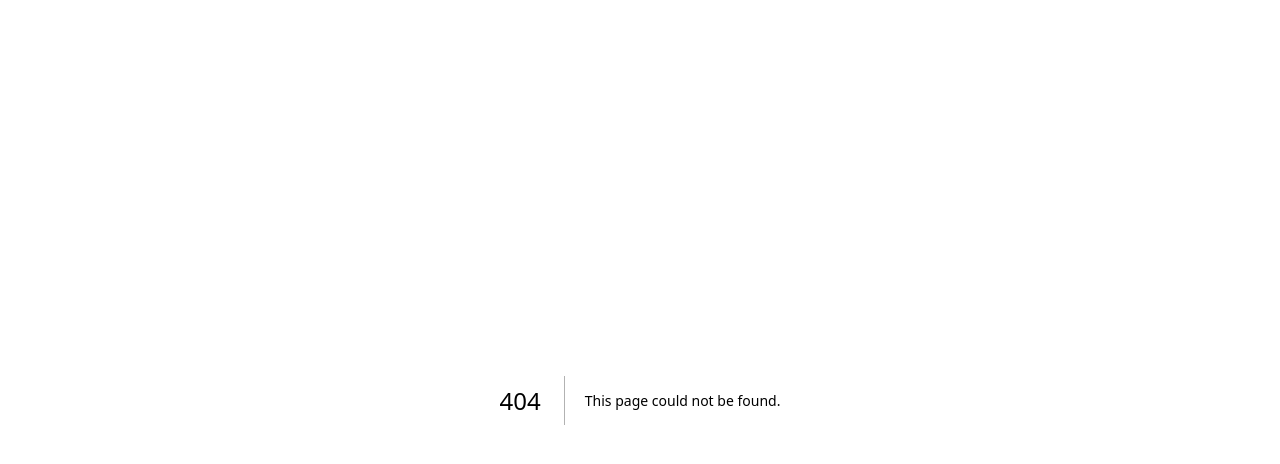
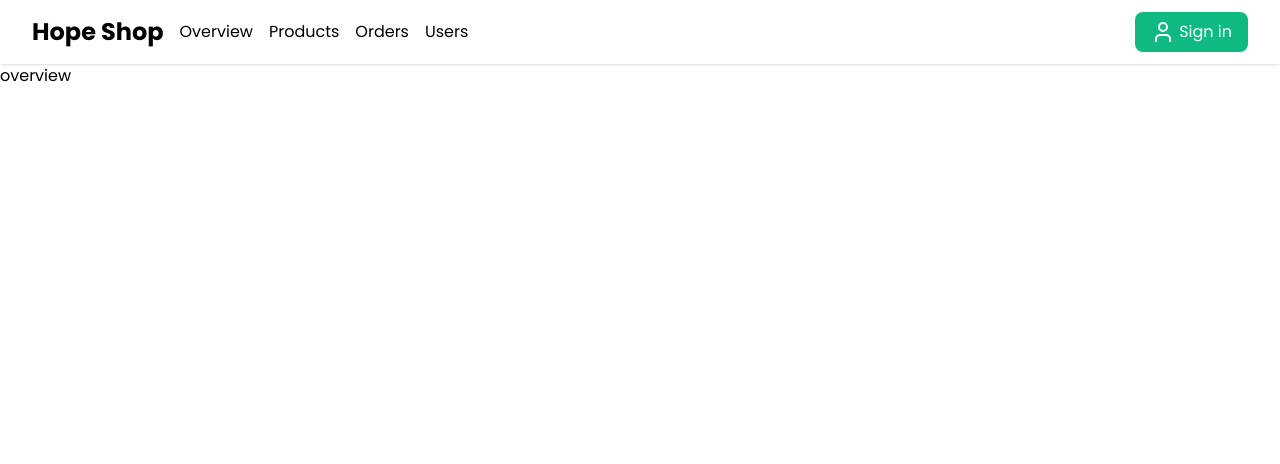
Before and after one commit to imran-farooq7/shop-hope, a Next.js app: page /admin/overview in a window 1280 px wide. Before the commit this address had no page. Shown: the top 464 px of the page. Built offline with nearby package versions, Linux system fonts and the light colour scheme; no server answers.

Commit message:
admin layout added

```diff
--- /dev/null
+++ b/app/admin/layout.tsx
@@ -0,0 +1,16 @@
+import { auth } from "@/auth";
+import AdminNav from "@/components/admin-nav/admin-nav";
+
+const AdminLayout = async ({ children }: { children: React.ReactNode }) => {
+	const session = await auth();
+	return (
+		<div className="flex flex-col min-h-screen">
+			<main className="flex-1">
+				<AdminNav user={session?.user!} />
+				{children}
+			</main>
+		</div>
+	);
+};
+
+export default AdminLayout;
--- /dev/null
+++ b/app/admin/overview/page.tsx
@@ -0,0 +1,5 @@
+const AdminOverview = () => {
+	return <div>overview</div>;
+};
+
+export default AdminOverview;
--- /dev/null
+++ b/components/admin-nav/admin-nav.tsx
@@ -0,0 +1,56 @@
+"use client";
+import { Disclosure } from "@headlessui/react";
+import { UserIcon } from "lucide-react";
+import { Session, User } from "next-auth";
+import Link from "next/link";
+import UserMenu from "../shared/header/user-menu";
+
+const AdminNav = ({
+	user,
+}: {
+	user: {
+		id?: string;
+		name?: string | null;
+		email?: string | null;
+		image?: string | null;
+		role?: string;
+	};
+}) => {
+	return (
+		<Disclosure as="nav" className="bg-white shadow">
+			{({ open }) => (
+				<>
+					<div className="mx-auto max-w-7xl px-4 sm:px-6 lg:px-8">
+						<div className="flex h-16 justify-between">
+							<div className="flex">
+								<div className="flex gap-4 flex-shrink-0 items-center">
+									<Link href={"/"} className="text-2xl font-bold">
+										Hope Shop
+									</Link>
+									<Link href={"/admin/overview"}>Overview</Link>
+									<Link href={"/admin/products"}>Products</Link>
+									<Link href={"/admin/orders"}>Orders</Link>
+									<Link href={"/admin/users"}>Users</Link>
+								</div>
+							</div>
+							<div className="sm:ml-6 flex gap-4 sm:gap-8 items-center">
+								{user ? (
+									<UserMenu user={user} />
+								) : (
+									<Link
+										href={"/sign-in"}
+										className="flex bg-emerald-500 text-white hover:bg-emerald-700 rounded-lg py-2 px-4 gap-1"
+									>
+										<UserIcon /> <span>Sign in</span>
+									</Link>
+								)}
+							</div>
+						</div>
+					</div>
+				</>
+			)}
+		</Disclosure>
+	);
+};
+
+export default AdminNav;
--- a/components/shared/header/user-menu.tsx
+++ b/components/shared/header/user-menu.tsx
@@ -3,7 +3,17 @@ import { Menu, MenuButton, MenuItem, MenuItems } from "@headlessui/react";
 import { User } from "next-auth";
 import Link from "next/link";
 
-const UserMenu = ({ user }: { user: User }) => {
+const UserMenu = ({
+	user,
+}: {
+	user: {
+		id?: string;
+		name?: string | null;
+		email?: string | null;
+		image?: string | null;
+		role?: string | null;
+	};
+}) => {
 	return (
 		<Menu as="div" className="relative inline-block text-left">
 			<div>
@@ -17,6 +27,16 @@ const UserMenu = ({ user }: { user: User }) => {
 				className="absolute right-0 z-10 mt-2 w-56 origin-top-right rounded-md bg-white shadow-lg ring-1 ring-black/5 transition focus:outline-none data-[closed]:scale-95 data-[closed]:transform data-[closed]:opacity-0 data-[enter]:duration-100 data-[leave]:duration-75 data-[enter]:ease-out data-[leave]:ease-in"
 			>
 				<div className="py-1">
+					{user.role === "admin" && (
+						<MenuItem>
+							<Link
+								href="/admin/overview"
+								className="block px-4 py-2 text-sm text-gray-700 data-[focus]:bg-gray-100 data-[focus]:text-gray-900 data-[focus]:outline-none"
+							>
+								Admin
+							</Link>
+						</MenuItem>
+					)}
 					<MenuItem>
 						<Link
 							href="/user/orders"
--- /dev/null
+++ b/lib/types/next-auth.ts
@@ -0,0 +1,8 @@
+import { DefaultSession } from "next-auth";
+declare module "next-auth" {
+	export interface Session {
+		user: {
+			role: string;
+		} & DefaultSession["user"];
+	}
+}
```
